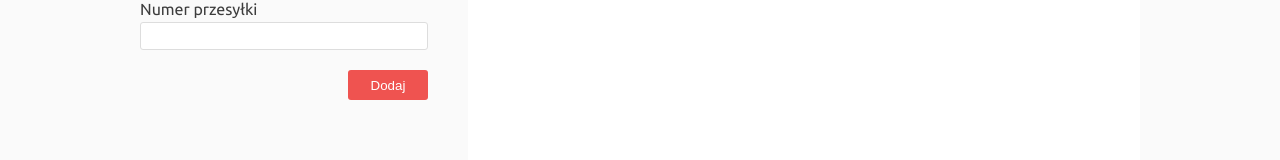
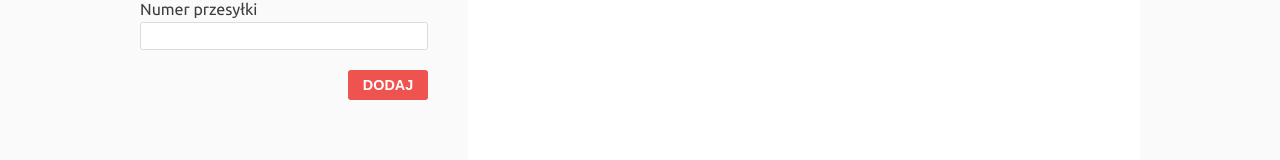
Before and after one commit to szacho/ali-tracker, a React (Create React App) app in the folder client/: page / in a window 1280 px wide. Shown: the part 133-293 px from the top of the page. Built offline with nearby package versions, Linux system fonts and the light colour scheme.

Commit message:
Add validate function to AddPackageForm and handle errors

```diff
--- a/client/src/components/addPackage.jsx
+++ b/client/src/components/addPackage.jsx
@@ -12,14 +12,14 @@ class AddPackage extends Component {
     return(
       <FormGroup>
         <LabelForm>{label}</LabelForm>
-        <FlatInput {...input} type={type}/>
+        <FlatInput error={error && touched} {...input} type={type}/>
+        { error && touched && <ErrorLabel>{error}</ErrorLabel> }
       </FormGroup>
     );
   }
 
   render() {
     const { handleSubmit } = this.props;
-    console.log(this.props);
     return(
       <AddPackageForm onSubmit={handleSubmit(this.handleAddPackage.bind(this))}>
         <Field name="packageName" component={this.renderField.bind(this)} label="Nazwa przesyłki" type="text" />
@@ -31,9 +31,24 @@ class AddPackage extends Component {
   }
 }
 
+const validate = values => {
+  const errors = {};
+  if(!values.packageNumber) {
+    errors.packageNumber = 'Podaj numer przesyłki!'
+  }
+  return errors;
+}
+
 export default reduxForm({
-  form: 'add-package'
+  form: 'add-package',
+  validate
 })(AddPackage);
+
+const ErrorLabel = styled.span`
+  color: ${ cls.error };
+  font-size: 0.92rem;
+  padding-top: 5px;
+`;
 
 const SubmitButton = styled.button`
   border: none;
@@ -44,6 +59,14 @@ const SubmitButton = styled.button`
   color: #fff;
   border-radius: 3px;
   align-self: flex-end;
+  font-size: 0.9rem;
+  font-weight: bold;
+  text-transform: uppercase;
+
+  &:hover {
+    background: ${ cls.hoverRed };
+    cursor: pointer;
+  }
 `;
 
 const LabelForm = styled.label`
@@ -52,7 +75,7 @@ const LabelForm = styled.label`
 `;
 
 const FlatInput = styled.input`
-  border: 1px solid #ddd;
+  border: 1px solid ${props => props.error ? cls.error : '#ddd' };
   border-radius: 3px;
   margin: 0;
   padding: 3px 8px;
--- a/client/src/style-utils/colors.js
+++ b/client/src/style-utils/colors.js
@@ -1,5 +1,6 @@
 export default {
   hoverRed: '#E53935',
   mainRed: '#EF5350',
+  error: '#d9534f',
   dev: 'rgba(78, 216, 103, 0.4)'
 };
```
